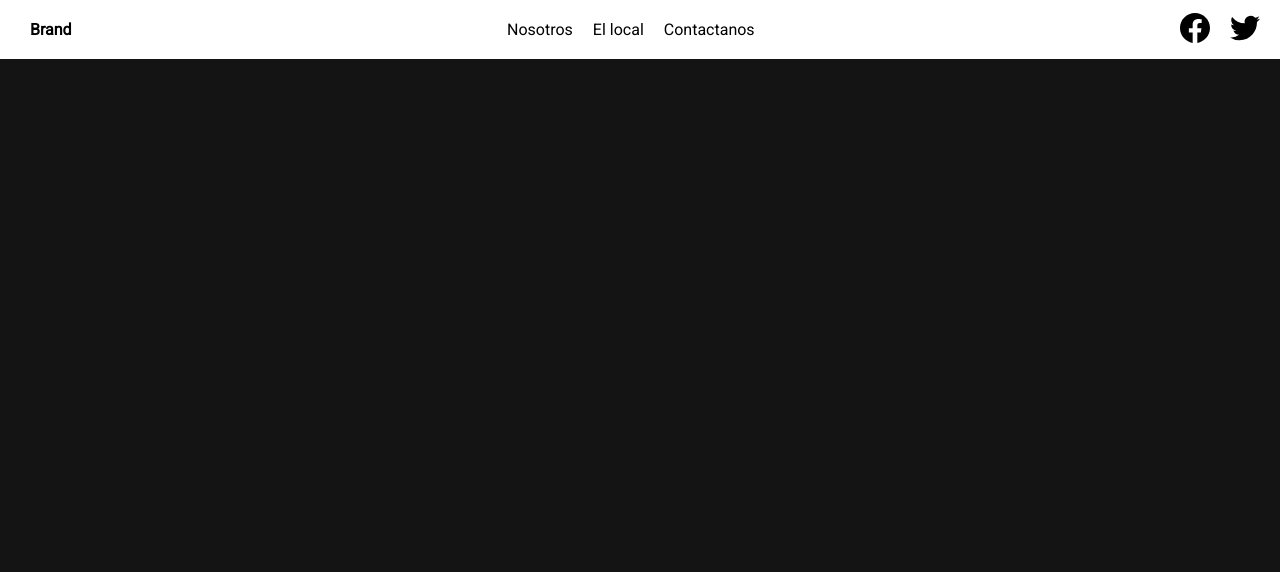
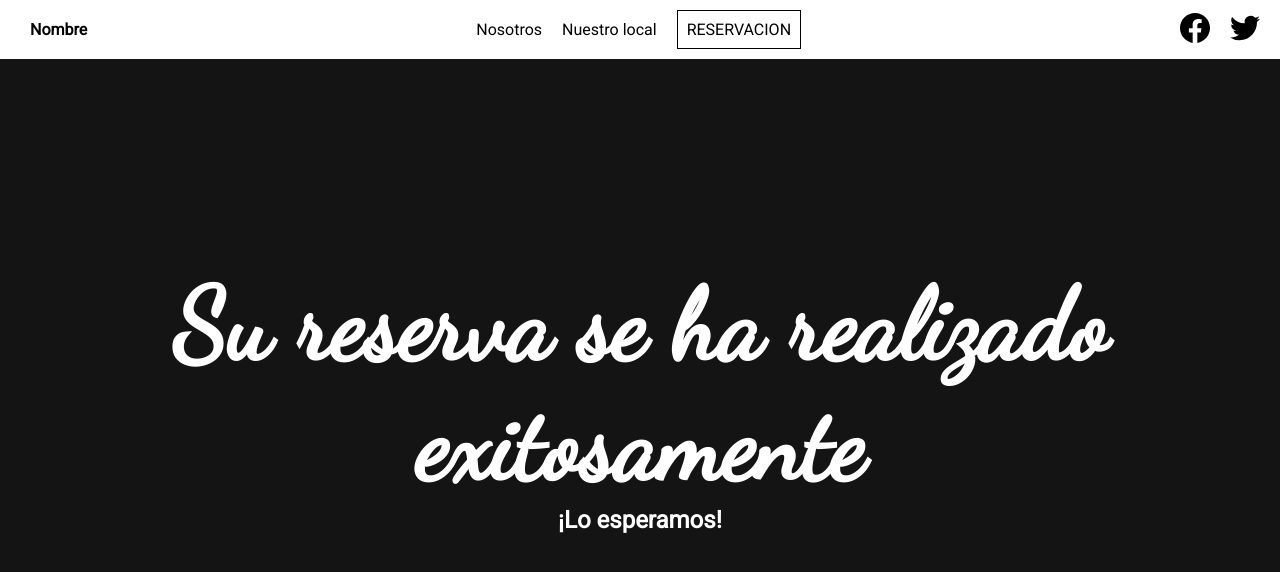
Before and after one commit to emirod1955/Restaurant-webpage-01, a React (Create React App) app: page /envio-de-datos-exitosamente in a window 1280 px wide. Shown: the top 572 px of the page. Built offline with nearby package versions, Linux system fonts and the light colour scheme; a web font is replaced by a local one.

Commit message:
galeria terminada y paginta de agradecimiento terminada

```diff
--- a/src/App.js
+++ b/src/App.js
@@ -7,9 +7,10 @@ import { BrowserRouter as Router, Route, Switch } from "react-router-dom";
 //import components
 import {Home} from './components/Home/Home';
 import {Nosotros} from './components/Nosotros/Nosotros';
-import {Component2} from './components/Component2/Component2';
+import {Local} from './components/Local/Local';
 import {Contactanos} from './components/Contactanos/Contactanos';
 import NavBar from './components/NavBar/NavBar';
+import {Exito} from './components/Exito/Exito';
 
 
 function App() {
@@ -20,8 +21,9 @@ function App() {
         <Switch>
           <Route path="/" exact component={() => <Home />} />
           <Route path="/Nosotros" exact component={() => <Nosotros />} />
-          <Route path="/component2" exact component={() => <Component2 />} />
+          <Route path="/nuestro-local" exact component={() => <Local />} />
           <Route path="/contactanos" exact component={() => <Contactanos />} />
+          <Route path="/envio-de-datos-exitosamente" exact component={() => <Exito />} />
         </Switch>
       </Router>
     </React.Fragment>
--- a/src/components/Component2/Component2.jsx
+++ /dev/null
@@ -1,12 +0,0 @@
-//import react
-import React from "react";
-
-function Component2(){
-    return(
-        <div>
-            <p>Component 2</p>
-        </div>
-    );
-}
-
-export {Component2};
--- a/src/components/Contactanos/Contactanos.css
+++ b/src/components/Contactanos/Contactanos.css
@@ -1,4 +1,3 @@
-
 @import url('https://fonts.googleapis.com/css2?family=Pacifico&display=swap');
 
 *{
@@ -21,6 +20,8 @@ body{
 }
 
 .black-block, .white-block{
+    display: flex;
+    flex-direction: row;
     height: 100vh;
     width: 50%;
 }
@@ -78,6 +79,11 @@ body{
     color: white;
     border: none;
     padding: 0.5rem 3rem;
+    background-color: red;
+}
+
+#SubmitButton:hover{
+    background-color: black;
 }
 
 .ButtonDiv{
@@ -104,3 +110,21 @@ body{
     flex-direction: column;
     margin: 2rem 0rem;
 }
+
+@media (max-width: 835px) {
+    #contactanos-title{
+        font-size: 5rem;
+    }
+}
+
+@media (max-width: 665px){
+    .blocks-contactanos{
+        flex-direction: column;
+        width: 100%;
+    }
+
+    .black-block, .white-block{
+        width: 100%;
+        height: 90vh;
+    }
+}
--- a/src/components/Contactanos/Contactanos.jsx
+++ b/src/components/Contactanos/Contactanos.jsx
@@ -32,7 +32,9 @@ function Contactanos (){
         })
         .then(() => {
           setLoader(false);
-          alert("Your message has been submitted👍");
+          //alert("Your message has been submitted👍");
+          //<Link to="/envio-de-datos-exitosamente"/>
+          document.location.assign('/envio-de-datos-exitosamente');
         })
         .catch((error) => {
           alert(error.message);
@@ -68,17 +70,18 @@ function Contactanos (){
               placeholder="Nombre"
 
               onChange={(e) => setName(e.target.value)}
-            />
+            required/>
           </div>
 
           <div className="seccion1">
           <label>Telefono</label>
             <input
+              type="number"
               className="Inputs"
               placeholder="Telefono de contacto"
 
               onChange={(e) => setPhone(e.target.value)}
-            />
+            required/>
           </div>
 
           <div className="seccion1">
@@ -89,7 +92,7 @@ function Contactanos (){
               placeholder="Numero de personas"
 
               onChange={(e) => setPeople(e.target.value)}
-            />
+            required/>
           </div>
 
           <div className="seccion1">
@@ -99,13 +102,13 @@ function Contactanos (){
               className="Inputs"
 
               onChange={(e) => setDate(e.target.value)}
-            />
+            required/>
           </div>
 
           <div className="ButtonDiv">
           <button
             type="submit"
-            style={{ background: loader ? "#000" : "#171717" }}
+            style={{ background: loader ? "#000000" : "#303030" }}
             id="SubmitButton"
           >
           Enviar
--- /dev/null
+++ b/src/components/Exito/Exito.css
@@ -0,0 +1,44 @@
+@import url('https://fonts.googleapis.com/css2?family=Dancing+Script&display=swap');
+
+*{
+    box-sizing: border-box;
+    margin: 0;
+    padding: 0;
+}
+
+html{
+    font-family: 'Roboto', sans-serif;
+    font-size: 62.5%;
+}
+
+body{
+    font-size: 1.6rem;
+}
+
+.content-01, .content-02{
+    display: flex;
+    flex-direction: column;
+    align-items: center;
+    justify-content: center;
+    width: 100%;
+    height: 100vh;
+}
+
+.content-01{
+    background-color: #141414;
+}
+
+img{
+    width: 80rem;
+}
+
+#Home-h1{
+    font-size: 10rem;
+    font-family: 'Dancing Script', cursive;
+    color: white;
+    text-align: center;
+}
+
+#Home-h2{
+    color: white;
+}
--- /dev/null
+++ b/src/components/Exito/Exito.jsx
@@ -0,0 +1,16 @@
+import React from "react";
+
+import './Exito.css';
+
+function Exito (){
+    return(
+        <div>
+            <div className="content-01">
+                <h1 id="Home-h1">Su reserva se ha realizado exitosamente</h1>
+                <h2 id="Home-h2">¡Lo esperamos!</h2>
+            </div>
+        </div>
+    );
+}
+
+export {Exito};
--- /dev/null
+++ b/src/components/Local/Local.css
@@ -0,0 +1,74 @@
+/*GENERAL CHARACTARISTICS*/
+*{
+    box-sizing: border-box;
+    margin: 0;
+    padding: 0;
+}
+
+html{
+    font-family: 'Roboto', sans-serif;
+    font-size: 62.5%;
+    background-color: #141414;
+}
+
+body{
+    font-size: 1.6rem;
+}
+
+#foto{
+    width: 40rem;
+    margin: 1rem;
+    border: 0.5rem solid white;
+}
+
+.AllLocal{
+    display: flex;
+    justify-content: center;
+    height: 100%;
+    width: 100%;
+    margin-top: 10rem;
+    flex-direction: column;
+}
+
+.ImageBlockContainer{
+    margin: 5rem;
+    display: flex;
+    flex-wrap: wrap;
+}
+
+.ImageContainer{
+    text-align: center;
+}
+
+.DivTitulo{
+    display: flex;
+    justify-content: center;
+    text-align: center;
+}
+
+.LocalTitle{
+    color: white;
+    font-size: 5rem;
+}
+
+#foto{
+    border-radius: 1rem;
+}
+
+@media (max-width: 660px) {
+    .LocalTitle{
+        font-size: 3rem;
+    }
+}
+
+@media (max-width: 525px){
+    #foto{
+        width: 30rem;
+    }
+}
+
+@media (max-width: 425px){
+    .ImageBlockContainer{
+        margin: 4rem 0;
+    }
+}
--- /dev/null
+++ b/src/components/Local/Local.jsx
@@ -0,0 +1,31 @@
+//import react
+import React from "react";
+
+//import css
+import './Local.css';
+
+function Local(){
+    return(
+        <div  className="AllLocal">
+            <div className="DivTitulo"><h1 className="LocalTitle">Fotos de nuestro restaurante</h1></div>
+            <div className="ImageBlockContainer">
+                <div className="ImageContainer">
+                    <img id="foto" src="https://i.ibb.co/3vxg7m5/ejemplo.jpg" alt="" />
+                    <img id="foto" src="https://i.ibb.co/3vxg7m5/ejemplo.jpg" alt="" />
+                    <img id="foto" src="https://i.ibb.co/3vxg7m5/ejemplo.jpg" alt="" />
+                    <img id="foto" src="https://i.ibb.co/3vxg7m5/ejemplo.jpg" alt="" />
+                    <img id="foto" src="https://i.ibb.co/3vxg7m5/ejemplo.jpg" alt="" />
+                    <img id="foto" src="https://i.ibb.co/3vxg7m5/ejemplo.jpg" alt="" />
+                    <img id="foto" src="https://i.ibb.co/3vxg7m5/ejemplo.jpg" alt="" />
+                    <img id="foto" src="https://i.ibb.co/3vxg7m5/ejemplo.jpg" alt="" />
+                    <img id="foto" src="https://i.ibb.co/3vxg7m5/ejemplo.jpg" alt="" />
+                    <img id="foto" src="https://i.ibb.co/3vxg7m5/ejemplo.jpg" alt="" />
+                    <img id="foto" src="https://i.ibb.co/3vxg7m5/ejemplo.jpg" alt="" />
+                    <img id="foto" src="https://i.ibb.co/3vxg7m5/ejemplo.jpg" alt="" />
+                </div>
+            </div>
+        </div>
+    );
+}
+
+export {Local};
--- a/src/components/NavBar/NavBar.css
+++ b/src/components/NavBar/NavBar.css
@@ -93,3 +93,10 @@ li{
 #Download-link{
     width: 100%;
 }
+
+.nav-menu-item-contactanos{
+    margin: 0;
+    padding: 0.9rem;
+    border: 0.1rem solid black;
+    margin: 0 1rem;
+}
--- a/src/components/NavBar/NavBar.jsx
+++ b/src/components/NavBar/NavBar.jsx
@@ -16,21 +16,21 @@ function NavBar(props){
     return(
         <header className="header">
             <nav className="nav">
-                <Link className="nav-link Brand" to="/">Brand</Link>
+                <Link className="nav-link Brand" to="/">Nombre</Link>
                 <ul className="nav-menu ">
                         <li className={`nav-menu-item  ${props.location.pathname === "/Nosotros" ? "active" : ""}`}>
                             <Link className="nav-link" to="/nosotros">
                                 Nosotros
                             </Link>
                         </li>
-                        <li className={`nav-menu-item  ${props.location.pathname === "/component2" ? "active" : ""}`}>
-                            <Link className="nav-link" to="/el-local">
-                                El local
+                        <li className={`nav-menu-item  ${props.location.pathname === "/nuestro-local" ? "active" : ""}`}>
+                            <Link className="nav-link" to="/nuestro-local">
+                                Nuestro local
                             </Link>
                         </li>
-                        <li className={`nav-menu-item  ${props.location.pathname === "/el-local" ? "active" : ""}`}>
+                        <li className={`nav-menu-item-contactanos  ${props.location.pathname === "/el-local" ? "active" : ""}`}>
                             <Link className="nav-link" to="/contactanos">
-                                Contactanos
+                                RESERVACION
                             </Link>
                         </li>
                 </ul>
```
